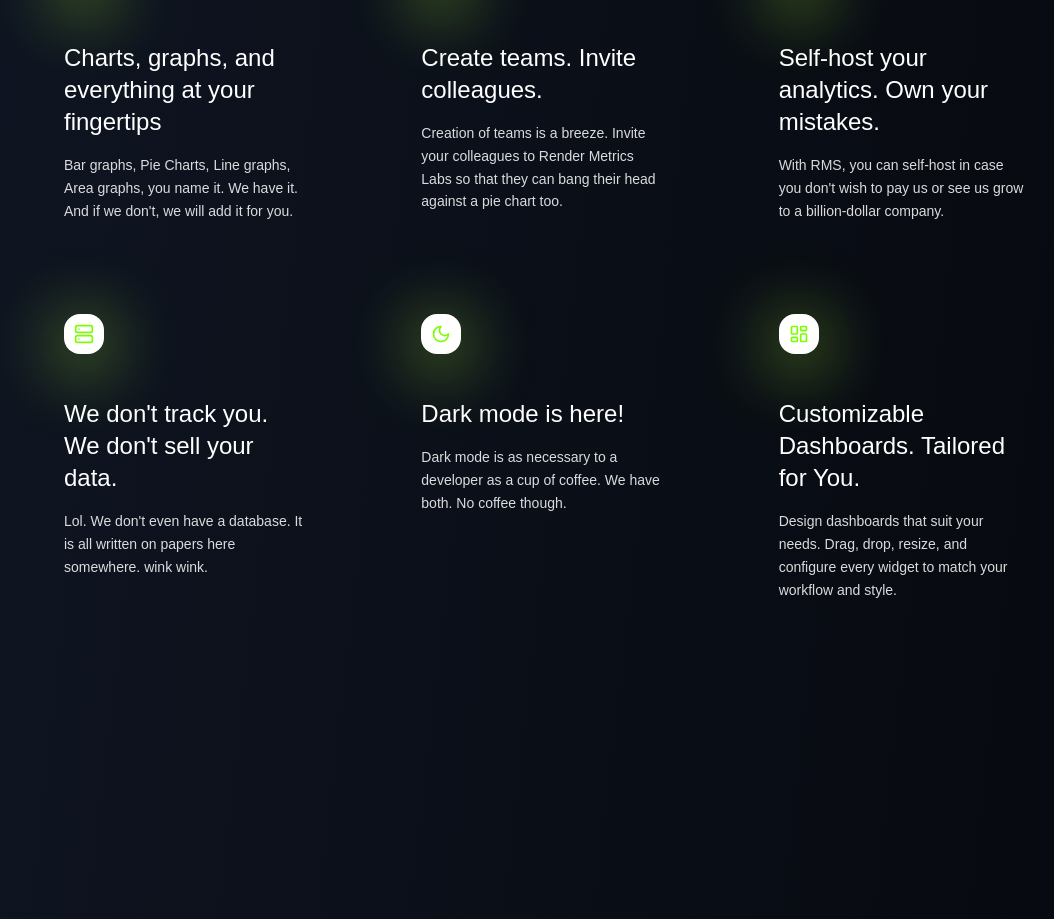
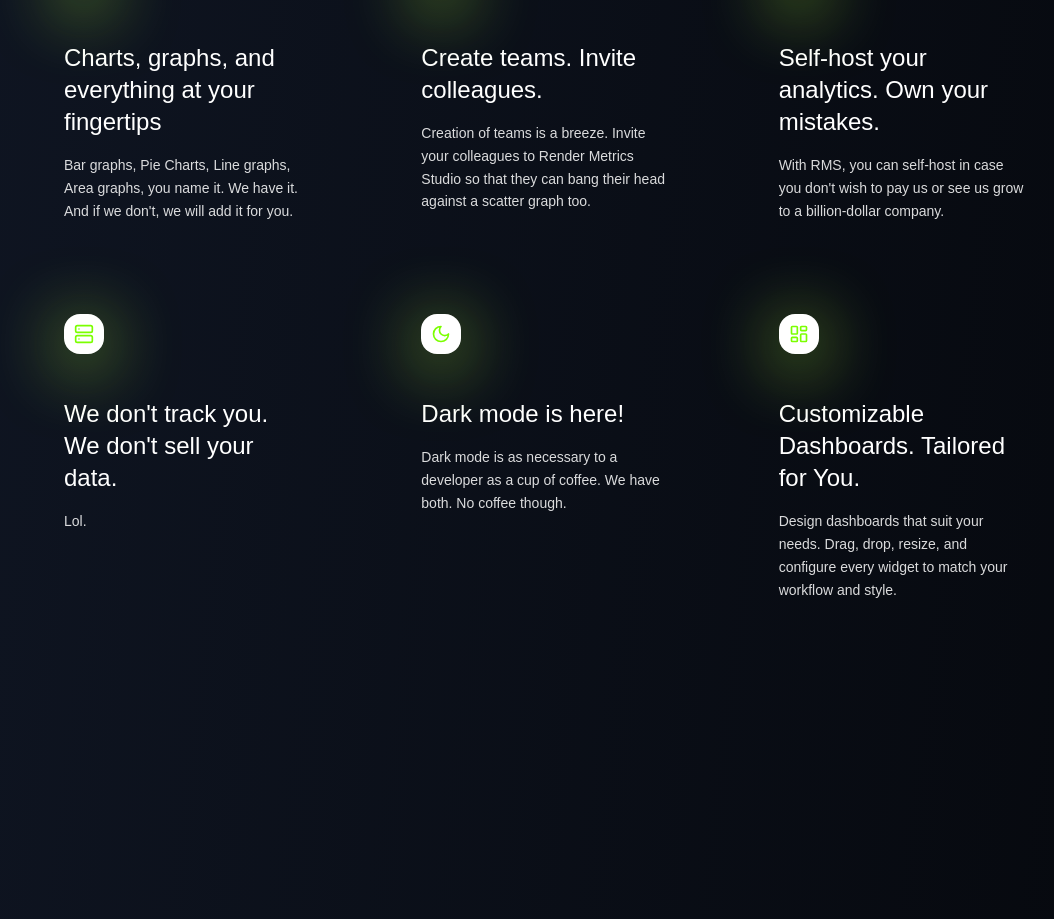
Before and after one commit to raul0073/saas-landing-page-template, a Next.js app: page / in a window 1280 px wide. Shown: the part 2554-3473 px from the top of the page, without its empty margins (96-1150 px from the left). Built offline with nearby package versions, Linux system fonts and the light colour scheme.

Commit message:
content update

```diff
--- a/src/app/(main)/components/(features)/constants/data.tsx
+++ b/src/app/(main)/components/(features)/constants/data.tsx
@@ -14,8 +14,6 @@ type FeatureCardType = {
 	title: string;
 };
 interface FeatureCardsType {
-	tagline: string;
-	description: string;
 	features: FeatureCardType[];
 }
 const iconClassName = "w-5 h-auto text-lime-400 saturate-200";
@@ -23,9 +21,6 @@ const iconClassName = "w-5 h-auto text-lime-400 saturate-200";
 
 
 export const featuresCards: FeatureCardsType = {
-	tagline: "Amazing Analytics you will never ever use.",
-	description:
-		"Just like any other analytics tool, you will never use all the features. But we have them all just in case you needed some of them.",
 	features: [
 		{
 			title: "Charts, graphs, and everything at your fingertips",
@@ -36,7 +31,7 @@ export const featuresCards: FeatureCardsType = {
 		{
 			title: "Create teams. Invite colleagues.",
 			description:
-				"Creation of teams is a breeze. Invite your colleagues to Render Metrics Labs so that they can bang their head against a pie chart too.",
+				"Creation of teams is a breeze. Invite your colleagues to Render Metrics Studio so that they can bang their head against a scatter graph too.",
 			icon: <Users className={iconClassName} />,
 		},
 		{
@@ -48,7 +43,7 @@ export const featuresCards: FeatureCardsType = {
 		{
 			title: "We don't track you. We don't sell your data.",
 			description:
-				"Lol. We don't even have a database. It is all written on papers here somewhere. wink wink.",
+				"Lol.",
 			icon: <Server className={iconClassName} />,
 		},
 		{
```
Also changed, not shown: 1 other file (tests, documents, lock files or other folders).
